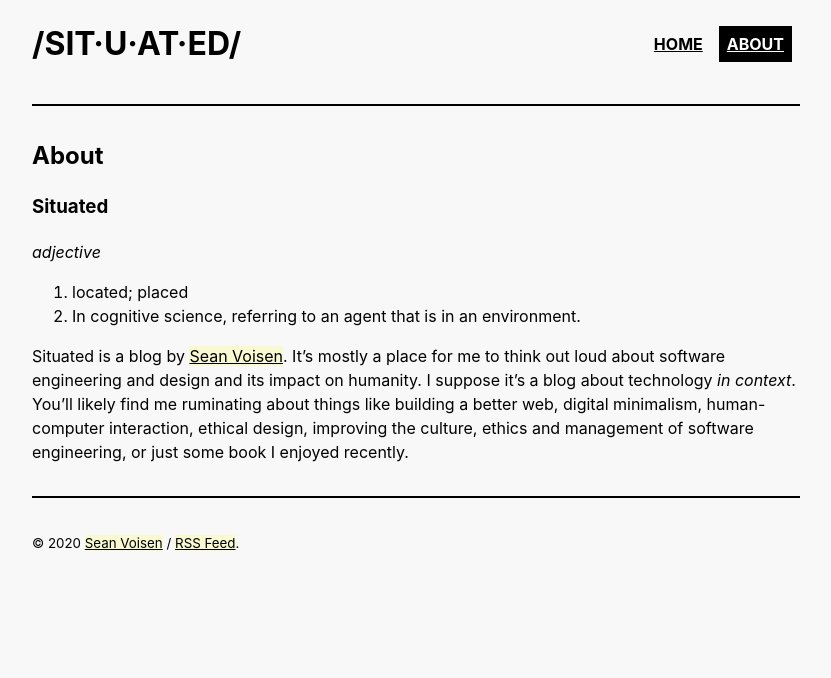
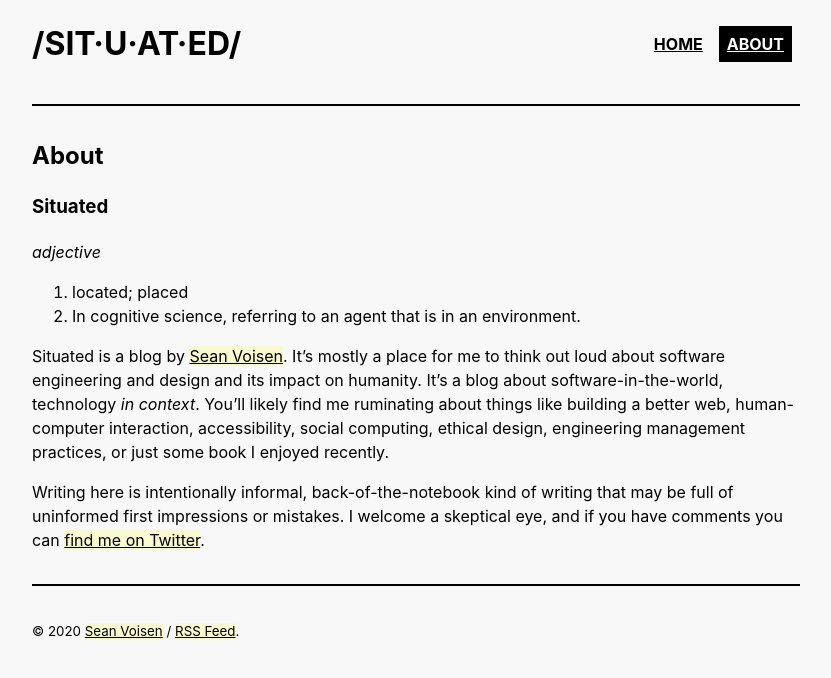
Before and after one commit to svoisen/situated.blog, a Jekyll site: the page built from _pages/about.md, in a window 1280 px wide. Shown: the top 678 px of the page, without its empty margins (224-1055 px from the left). Built offline with Jekyll 4.4.1, drawn with Linux system fonts in a browser that asks for light colours.

Commit message:
Add space vs place post, update about

```diff
--- a/_pages/about.md
+++ b/_pages/about.md
@@ -8,4 +8,6 @@ _adjective_
 1. located; placed
 2. In cognitive science, referring to an agent that is in an environment.
 
-Situated is a blog by [Sean Voisen](https://sean.voisen.org). It's mostly a place for me to think out loud about software engineering and design and its impact on humanity. I suppose it's a blog about technology _in context_. You'll likely find me ruminating about things like building a better web, digital minimalism, human-computer interaction, ethical design, improving the culture, ethics and management of software engineering, or just some book I enjoyed recently.
+Situated is a blog by [Sean Voisen](https://sean.voisen.org). It's mostly a place for me to think out loud about software engineering and design and its impact on humanity. It's a blog about software-in-the-world, technology _in context_. You'll likely find me ruminating about things like building a better web, human-computer interaction, accessibility, social computing, ethical design, engineering management practices, or just some book I enjoyed recently.
+
+Writing here is intentionally informal, back-of-the-notebook kind of writing that may be full of uninformed first impressions or mistakes. I welcome a skeptical eye, and if you have comments you can [find me on Twitter](https://twitter.com/svoisen).
```
Also changed, not shown: _posts/2020-10-29-space-place-remote-work.md (added, +46 -0 lines).
